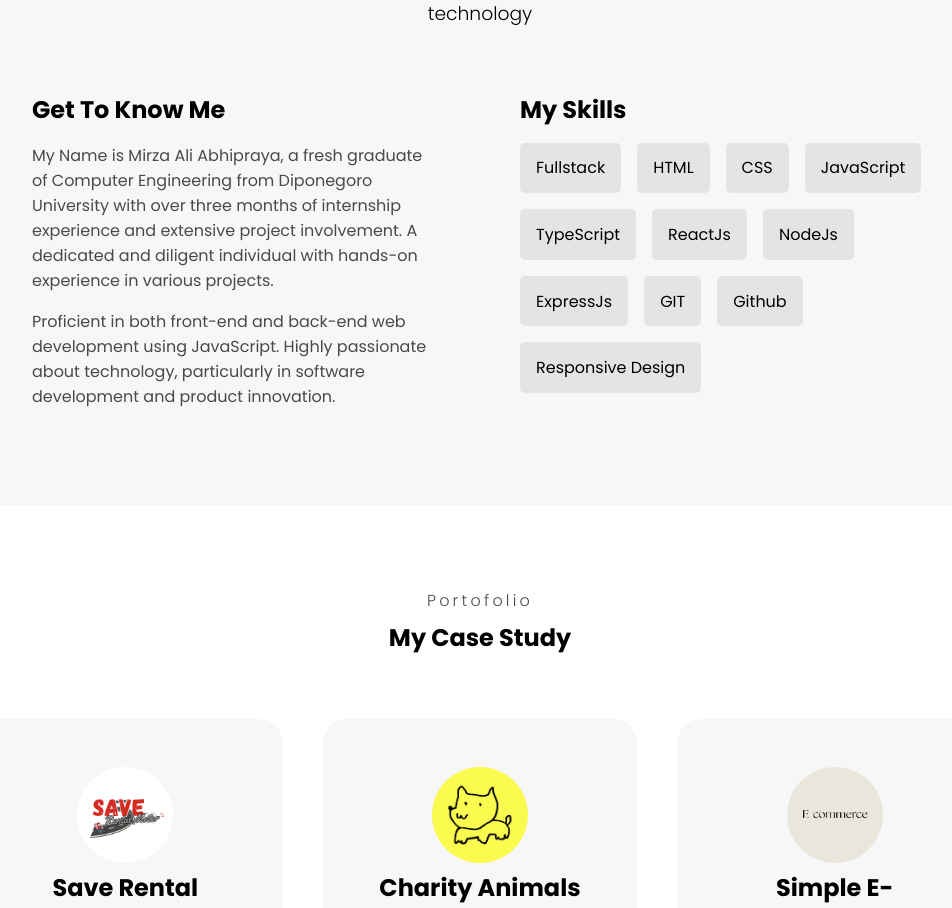
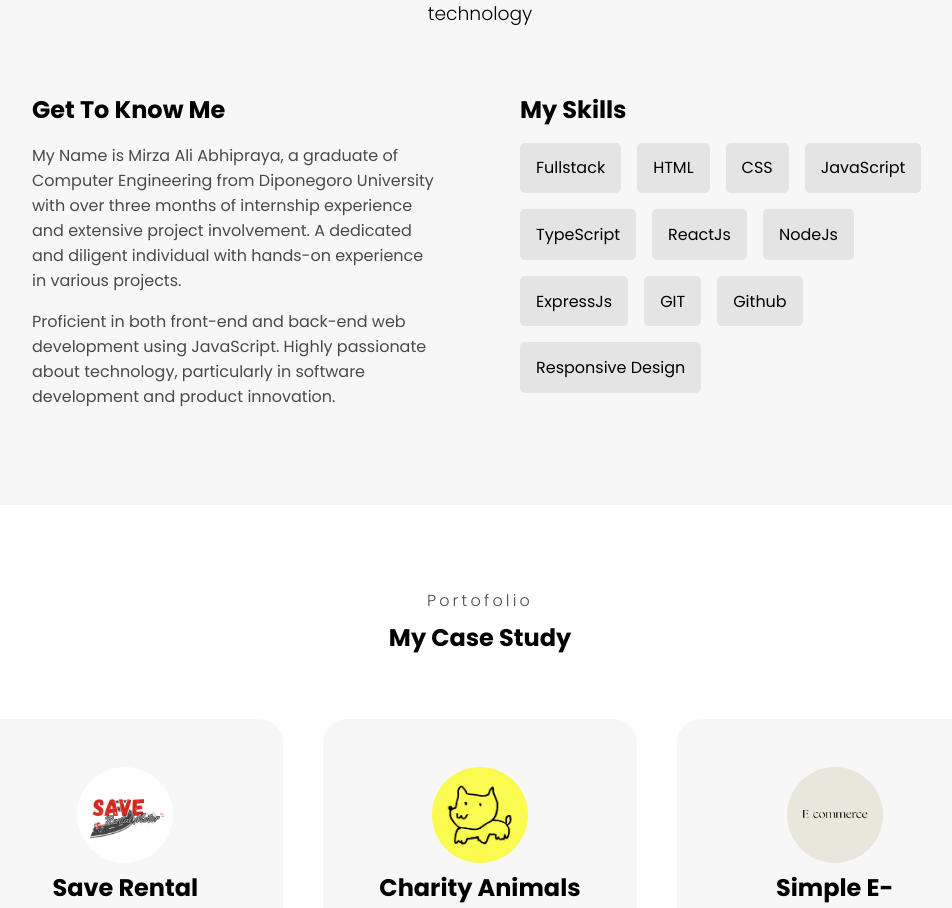
Before and after one commit to MirzaAliA/portofolio, a React (Vite) app: page / in a window 1280 px wide. Shown: the part 920-1828 px from the top of the page, without its empty margins (160-1112 px from the left). Built offline with nearby package versions, Linux system fonts and the light colour scheme.

Commit message:
fix minor changes

```diff
--- a/src/App.jsx
+++ b/src/App.jsx
@@ -129,7 +129,7 @@ function AboutMe({ skills }) {
       <div className="about-me-main-container">
         <div className="about-me-left">
           <h2>Get To Know Me</h2>
-          <p>My Name is Mirza Ali Abhipraya, a fresh graduate of Computer Engineering from Diponegoro University with over three months of internship experience and extensive project involvement. A dedicated and diligent individual with hands-on experience in various projects.</p>
+          <p>My Name is Mirza Ali Abhipraya, a graduate of Computer Engineering from Diponegoro University with over three months of internship experience and extensive project involvement. A dedicated and diligent individual with hands-on experience in various projects.</p>
           <p> Proficient in both front-end and back-end web development using JavaScript. Highly passionate about technology, particularly in software development and product innovation.</p>
         </div>
         <div className="about-me-right">
@@ -289,7 +289,7 @@ function Footer() {
             <li><a href="#about-me">About Me</a></li>
             <li><a href="#portofolio">Portofolio</a></li>
             <li><a href="#contact">Contact</a></li>
-            <li><a rel="noopener noreferrer" target="_blank" href="https://drive.google.com/file/d/1FDrHZQT1WZxO5LvJme1-7RJtZdHx7vSE/view?usp=drive_link">Resume</a></li>
+            <li><a rel="noopener noreferrer" target="_blank" href="https://drive.google.com/file/d/11Wv-Onp-MHMoqf00y3kapEb8ihumEV9r/view?usp=drive_link">Resume</a></li>
           </ul>
         </div>
       </div>
```
